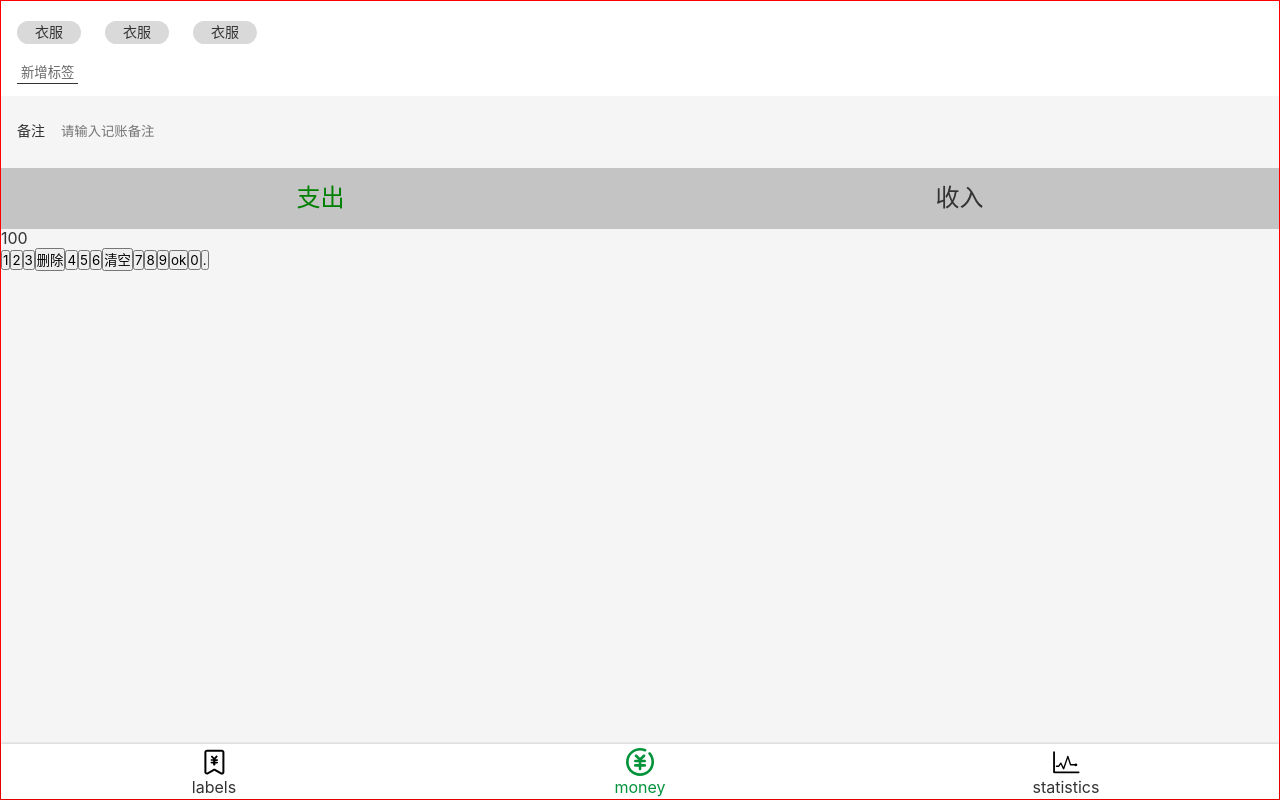
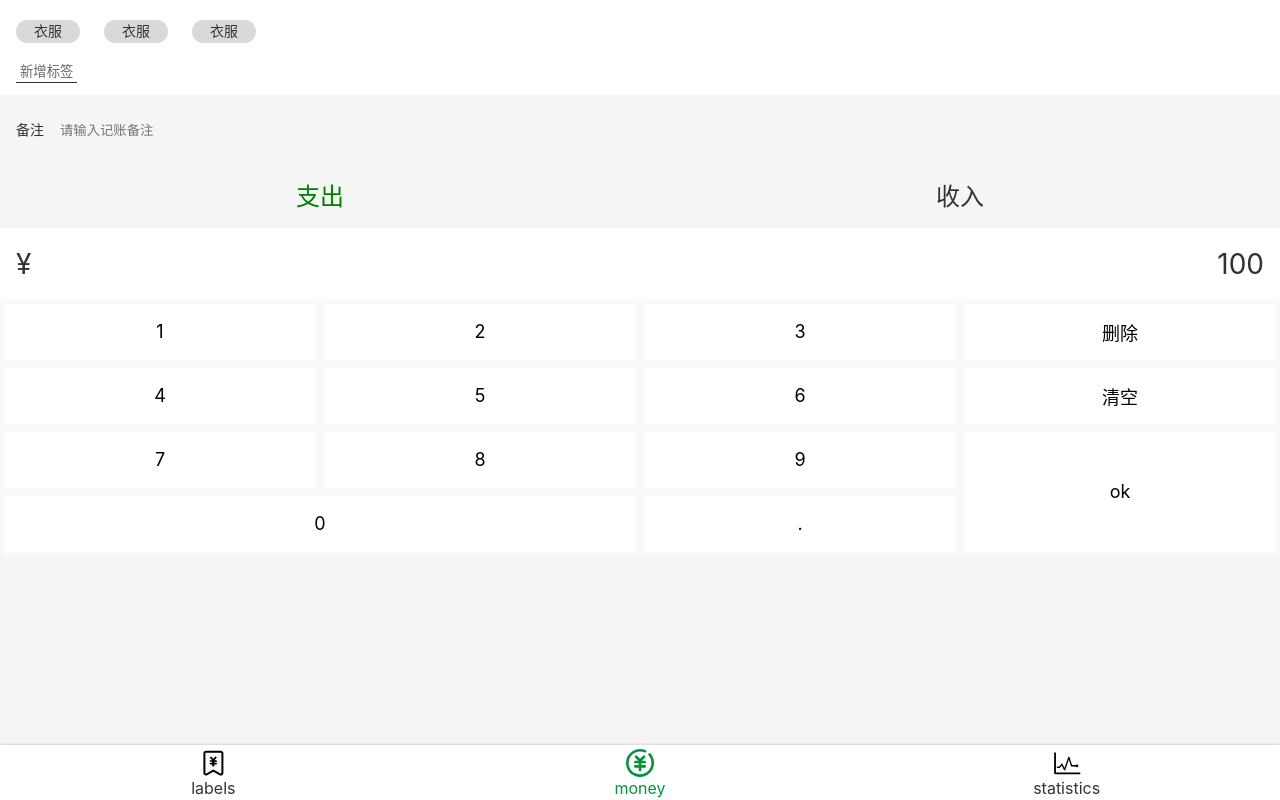
Before and after one commit to sherryYYX/money-react-code, a React app: page /#/money in a window 1280 px wide. Built offline with nearby package versions, Linux system fonts and the light colour scheme.

Commit message:
数字面板的 UI 完成

```diff
--- a/src/components/Layout.tsx
+++ b/src/components/Layout.tsx
@@ -2,7 +2,6 @@ import styled from 'styled-components';
 import React from 'react';
 import Nav from './Nav';
 const Wrapper= styled.div`
-  border: 1px solid red;
   height: 100vh;
   display:flex;
   flex-direction: column;
--- a/src/index.scss
+++ b/src/index.scss
@@ -21,6 +21,11 @@ button {
 :focus{
   outline: none;
 }
+.clearFix::after{
+  content: '';
+  display: block;
+  clear: both;
+}
 
 svg{
   width: 32px;
--- a/src/pages/Money.tsx
+++ b/src/pages/Money.tsx
@@ -52,7 +52,7 @@ const Category = styled.section`
     font-size: 24px;
   >ul{
     display:flex;
-    background: #c4c4c4;
+    background: #f5f5f5;
     >li{
       width: 50%;
       text-align: center;
@@ -65,7 +65,39 @@ const Category = styled.section`
 `
 
 const NumberPad = styled.section`
-
+  display:flex;
+  flex-direction: column;
+  > .output{
+    background: #fff;
+    font-size: 28px;
+    line-height: 72px;
+    text-align: right;
+    padding: 0 16px;
+    display:flex;
+    justify-content: space-between;
+    }
+  }
+  > .pad{
+    > button{
+    font-size: 18px;
+      background: #fff;
+      width: 25%;
+      height: 64px;
+      float: left;
+      border-radius: 4px;
+      border-width: 4px;
+      border-style: solid;
+      border-color: rgb(250, 250, 250);
+      border-image: initial;
+      &.ok{
+        float: right;
+        height: 128px;
+      }
+      &.dot{
+        width: 50%;
+      }
+    }
+  }
 `
 
 const Money= ()=>{
@@ -91,8 +123,11 @@ const Money= ()=>{
       </ul>
     </Category>
     <NumberPad>
-      <div>100</div>
-      <div>
+      <div className="output">
+        <span >¥</span>
+        100
+      </div>
+      <div className="pad clearFix">
         <button>1</button>
         <button>2</button>
         <button>3</button>
@@ -104,8 +139,8 @@ const Money= ()=>{
         <button>7</button>
         <button>8</button>
         <button>9</button>
-        <button>ok</button>
-        <button>0</button>
+        <button className="ok">ok</button>
+        <button className="dot">0</button>
         <button>.</button>
       </div>
     </NumberPad>
```
